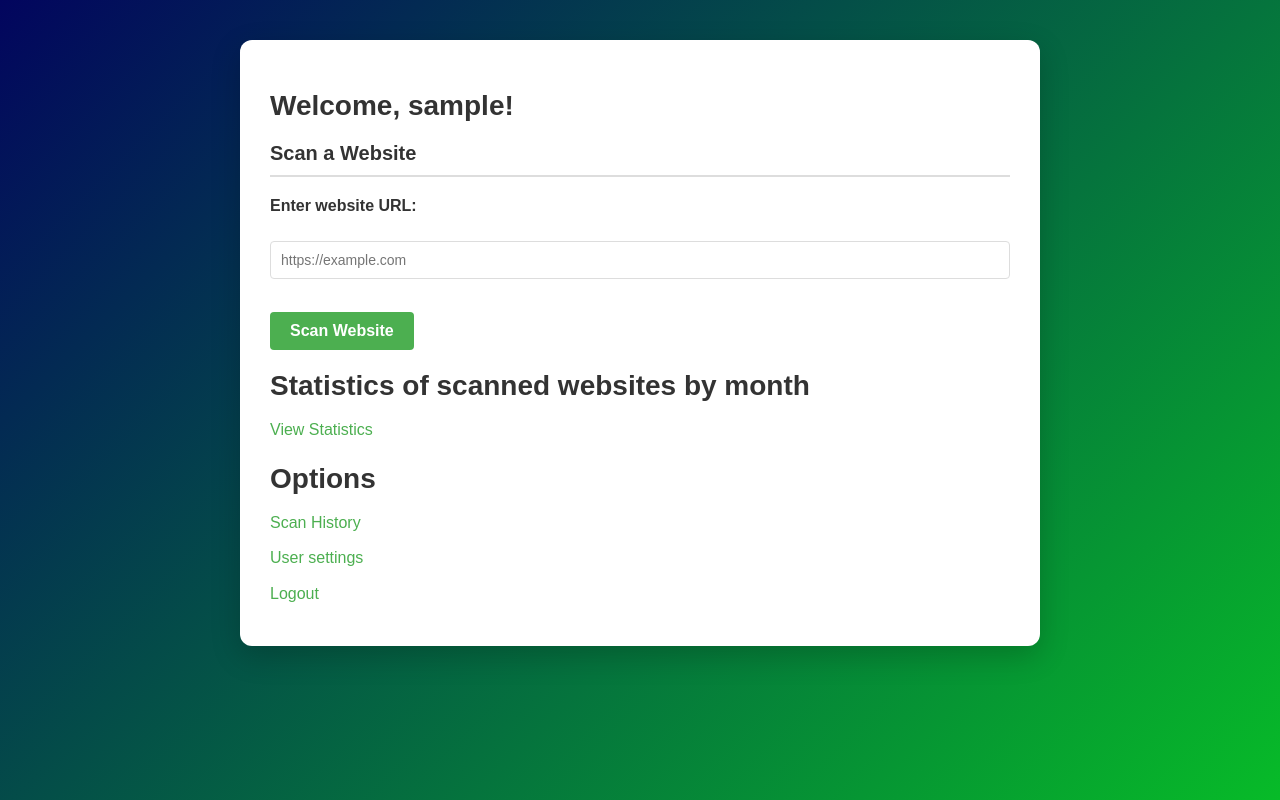
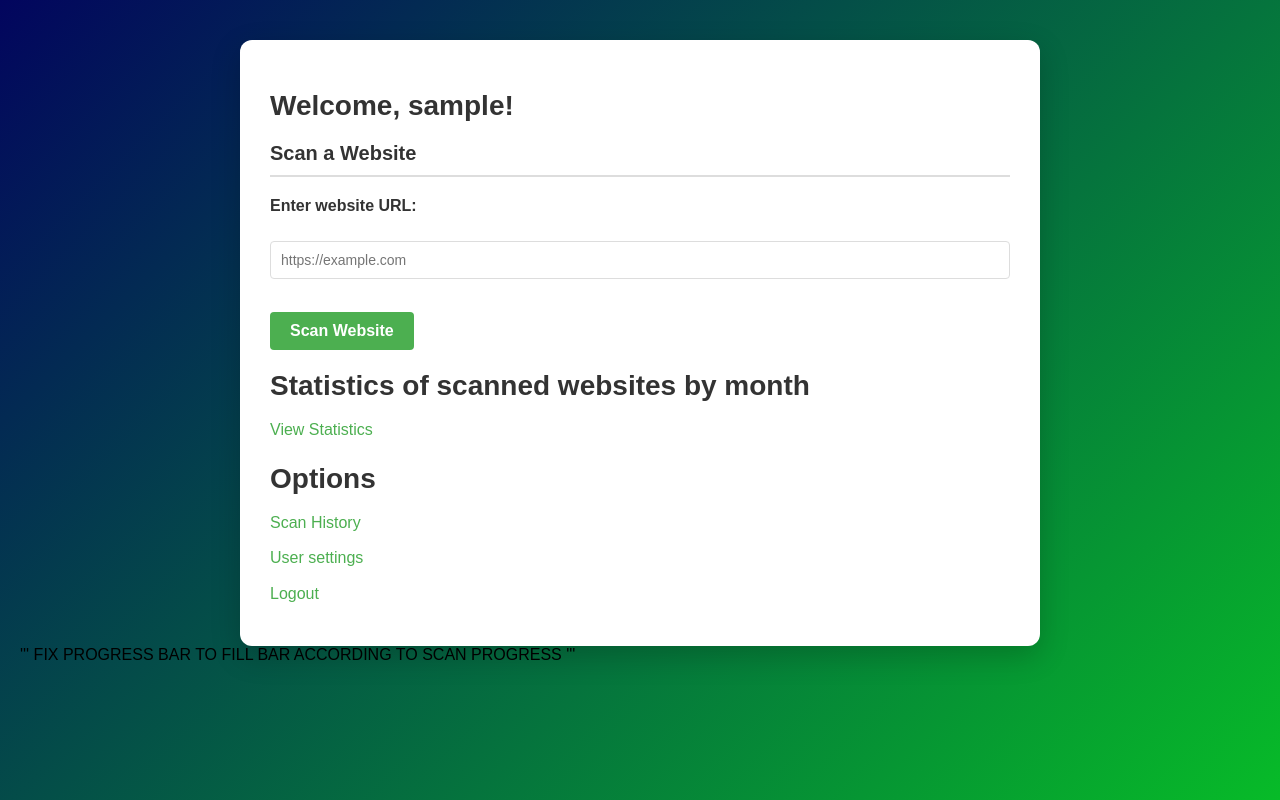
Before and after one commit to martskvish/phishing-detector-, a Python web app: template templates/home.html in a window 1280 px wide. Run offline with Jinja, Linux system fonts and the light colour scheme; the template is opened without the code that fills it: most values are stand-ins (such as "Sample title", 1, 10 or a date in 2020).

Commit message:
Update home.html

```diff
--- a/templates/home.html
+++ b/templates/home.html
@@ -46,6 +46,7 @@
         <p><a href="/logout">Logout</a></p>
     </main>
 
+''' FIX PROGRESS BAR TO FILL BAR ACCORDING TO SCAN PROGRESS '''
     <script>
         function startScan(e) {
             e.preventDefault();
```
